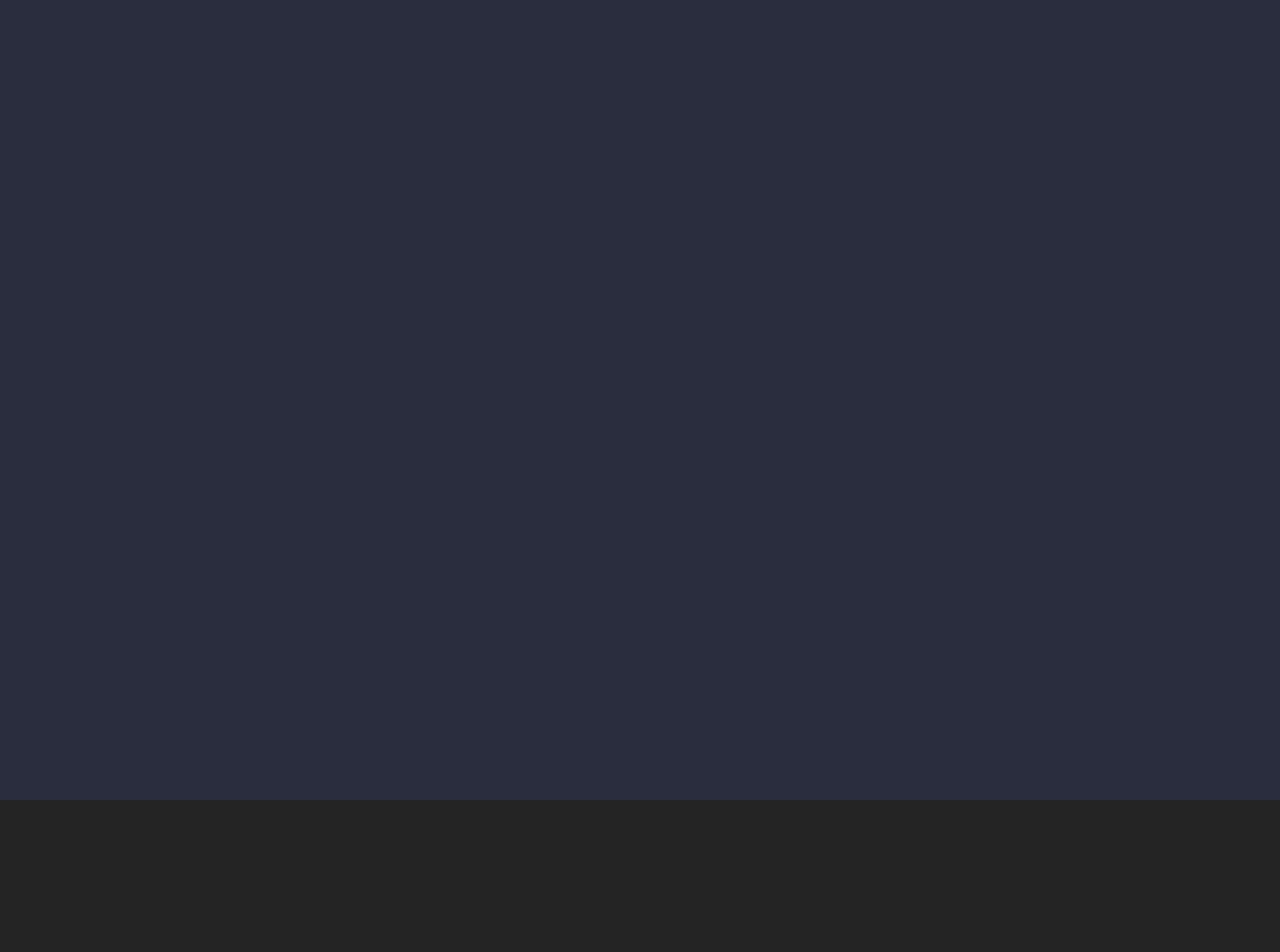
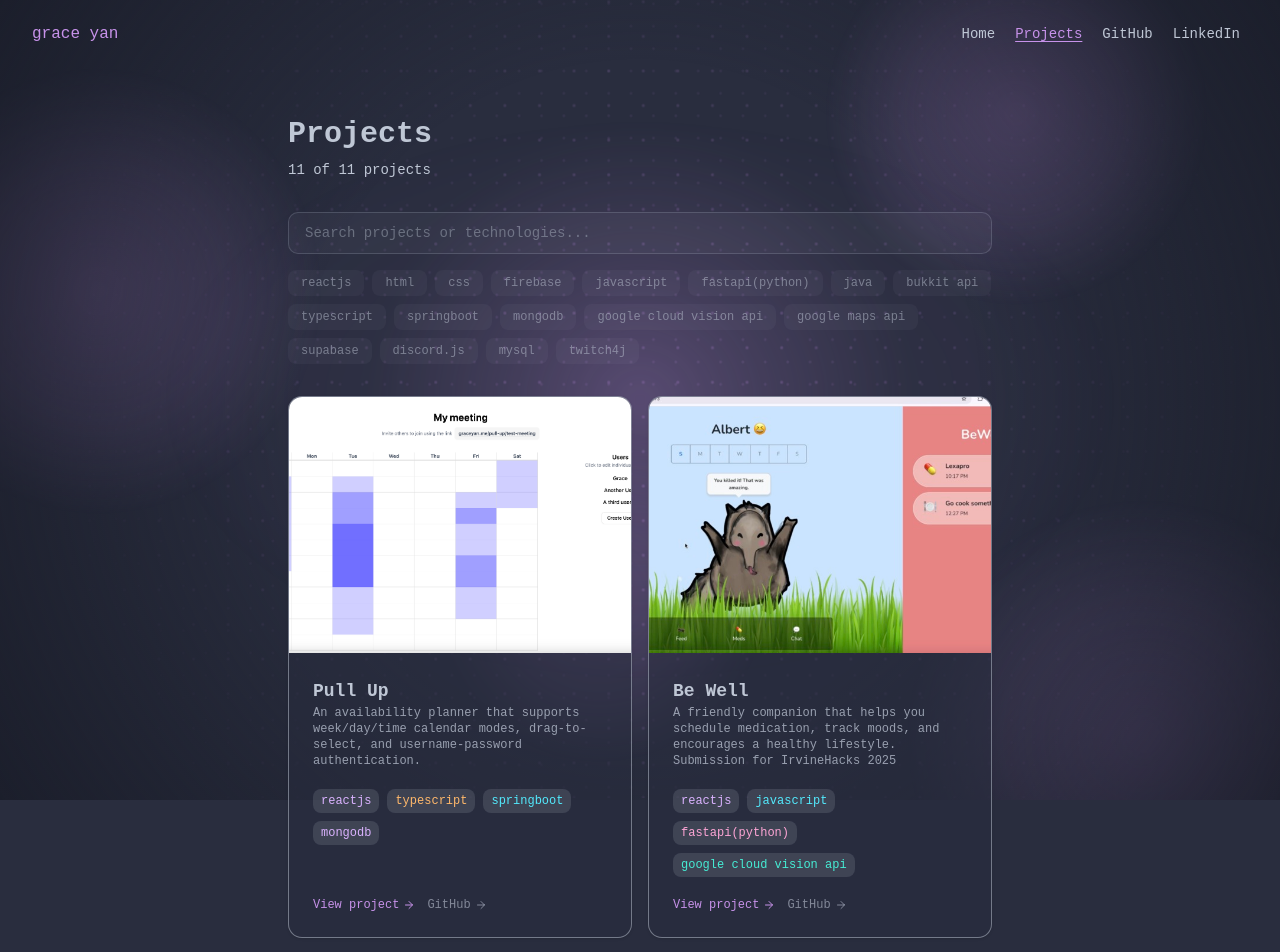
Before and after one commit to xgraceyan/grace-dev-portfolio, a React (Vite) app: page /projects in a window 1280 px wide. Before the commit this address had no page. Shown: the top 952 px of the page. Before the commit the page ends 800 px from the top, so only its background shows below. Built offline with nearby package versions, Linux system fonts and the light colour scheme.

Commit message:
feat: projects page

```diff
--- a/src/App.tsx
+++ b/src/App.tsx
@@ -1,12 +1,14 @@
 import { Route, Routes } from "react-router-dom";
 import Home from "./components/home/Home";
 import Layout from "./components/layout/Layout";
+import Projects from "./components/projects/Projects";
 
 export default function App() {
   return (
     <Routes>
       <Route element={<Layout />}>
         <Route path="/" element={<Home />} />
+        <Route path="/projects" element={<Projects />} />
       </Route>
     </Routes>
   );
--- a/src/components/home/FeaturedProjects.tsx
+++ b/src/components/home/FeaturedProjects.tsx
@@ -1,4 +1,4 @@
-import { projects, type Project } from "../projects/Projects";
+import { projects, type Project } from "../projects/projectsData";
 import ProjectsCard from "../projects/ProjectsCard";
 
 export default function FeaturedProjects() {
--- a/src/components/home/Home.tsx
+++ b/src/components/home/Home.tsx
@@ -5,7 +5,7 @@ import Hero from "./Hero";
 
 export default function Home() {
   return (
-    <div className="flex flex-col gap-16">
+    <div className="flex flex-col gap-16 pb-16">
       <Hero />
       <Experience />
       <FeaturedProjects />
--- a/src/components/layout/Layout.tsx
+++ b/src/components/layout/Layout.tsx
@@ -14,6 +14,10 @@ export default function Layout() {
       <div className="relative z-10 mx-auto pt-16 px-4 md:px-16 xl:px-72">
         <Outlet />
       </div>
+
+      <footer className="relative z-10 py-12 text-center text-xs text-secondary/40">
+        Made with ❤️ by Grace Yan
+      </footer>
     </div>
   );
 }
--- a/src/components/nav/Navbar.tsx
+++ b/src/components/nav/Navbar.tsx
@@ -6,18 +6,17 @@ import {
 } from "@/components/ui/navigation-menu";
 import { Link, useLocation } from "react-router-dom";
 
-interface NavLinks {
-  name: string;
-  path: string;
-}
+const internalLinks = [
+  { name: "Home", path: "/" },
+  { name: "Projects", path: "/projects" },
+];
+
+const externalLinks = [
+  { name: "GitHub", href: "https://github.com/xgraceyan" },
+  { name: "LinkedIn", href: "https://linkedin.com/in/grace-yan89" },
+];
 
 export default function Navbar() {
-  const links: NavLinks[] = [
-    { name: "Home", path: "/" },
-    { name: "Projects", path: "/projects" },
-    { name: "Contact", path: "/contact" },
-  ];
-
   const location = useLocation();
 
   return (
@@ -28,9 +27,8 @@ export default function Navbar() {
 
       <NavigationMenu>
         <NavigationMenuList>
-          {links.map((link) => {
+          {internalLinks.map((link) => {
             const active = location.pathname === link.path;
-
             return (
               <NavigationMenuItem key={link.path}>
                 <NavigationMenuLink asChild>
@@ -44,6 +42,21 @@ export default function Navbar() {
               </NavigationMenuItem>
             );
           })}
+
+          {externalLinks.map(({ name, href }) => (
+            <NavigationMenuItem key={name}>
+              <NavigationMenuLink asChild>
+                <a
+                  href={href}
+                  target="_blank"
+                  rel="noopener noreferrer"
+                  className="nav-link"
+                >
+                  {name}
+                </a>
+              </NavigationMenuLink>
+            </NavigationMenuItem>
+          ))}
         </NavigationMenuList>
       </NavigationMenu>
     </div>
--- a/src/components/projects/Projects.tsx
+++ b/src/components/projects/Projects.tsx
@@ -1,131 +1,110 @@
-export interface Project {
-  id: number;
-  title: string;
-  description: string;
-  tags: string[];
-  imgUrl: string;
-  viewUrl: string | null;
-  githubUrl: string;
-}
+import { useState, useMemo } from "react";
+import { getTagColor } from "@/lib/tagUtils";
+import ProjectsCard from "./ProjectsCard";
+import { projects } from "./projectsData";
 
-export const projects: Project[] = [
-  {
-    id: 1,
-    title: "Pull Up",
-    description:
-      "An availability planner that supports week/day/time calendar modes, drag-to-select, and username-password authentication.",
-    tags: ["reactjs", "typescript", "springboot", "mongodb"],
-    imgUrl: "./projects/pull-up.png",
-    viewUrl: "https://pullup.graceyan.me",
-    githubUrl: "https://github.com/xgraceyan/pull-up",
-  },
-  {
-    id: 2,
-    title: "Be Well",
-    description:
-      "A friendly companion that helps you schedule medication, track moods, and encourages a healthy lifestyle. Submission for IrvineHacks 2025",
-    tags: [
-      "reactjs",
-      "javascript",
-      "fastapi(python)",
-      "google cloud vision api",
-    ],
-    imgUrl: "./projects/be-well.jpg",
-    viewUrl: "https://devpost.com/software/bewell-b1an9m",
-    githubUrl: "https://github.com/xgraceyan/be-well/tree/master",
-  },
-  {
-    id: 3,
-    title: "Go Zot Go!",
-    description:
-      "A public transportation navigator with user-recommended routes and experiences, to help find the best way from A to B. Top 9 finalist for WebJam 2025",
-    tags: ["reactjs", "javascript", "fastapi(python)", "google maps api"],
-    imgUrl: "./projects/pull-up.png",
-    viewUrl: "https://pullup.graceyan.me", // TODO: Replace with deployed site url
-    githubUrl: "https://github.com/xgraceyan/go-zot-go",
-  },
-  {
-    id: 4,
-    title: "Ask a Cougar",
-    description:
-      "Ask a Cougar is web app developed as part of a service project to help answer questions about the high school experience. Used by over 300 students at Evergreen Valley High School and 200 middle school students.",
-    tags: ["reactjs", "supabase", "html", "css"],
-    imgUrl: "./projects/ask-a-cougar.png",
-    viewUrl: "https://askacougar.graceyan.me",
-    githubUrl: "https://github.com/xgraceyan/ask-a-cougar",
-  },
-  {
-    id: 5,
-    title: "Musication",
-    description:
-      "Musication is a website that aims to expose people to the various types of instruments in a classical setting. Second Place, Ctrl+Shift 2022.",
-    tags: ["reactjs", "html", "css"],
-    imgUrl: "./projects/musication.png",
-    viewUrl: "https://musication.graceyan.me",
-    githubUrl: "https://github.com/xgraceyan/musication",
-  },
-  {
-    id: 6,
-    title: "WhizFin",
-    description:
-      "I developed and currently maintain the official website for WhizFin, a 501(c)3 nonprofit that aims to educate people on financial literacy.",
-    tags: ["reactjs", "firebase", "html", "css"],
-    imgUrl: "./projects/whizfin.png",
-    viewUrl: "https://whizfin.graceyan.me",
-    githubUrl: "https://github.com/xgraceyan/whizfin-ui",
-  },
-  {
-    id: 7,
-    title: "Educated Brainstorm",
-    description:
-      "Educated Brainstorm is a web app developed by me and my hackathon teammates as a hybrid work solution with a task management and point system. Entry for 2022 Cisco Bridgehacks (Cisco High School Shadow Program).",
-    tags: ["reactjs", "firebase", "html", "css"],
-    imgUrl: "./projects/educated-brainstorm.png",
-    viewUrl: "https://educatedbrainstorm.graceyan.me/",
-    githubUrl: "https://github.com/xgraceyan/cisco-bridgehacks-8",
-  },
-  {
-    id: 8,
-    title: "Growing Tree",
-    description:
-      "An online school from the cloud. This project was my first React web application and is undergoing heavy modification right now.",
-    tags: ["reactjs", "firebase", "html", "css"],
-    imgUrl: "./projects/growingtree-2.png",
-    viewUrl: "https://growingtree.graceyan.me",
-    githubUrl: "https://github.com/xgraceyan/growingtree-old",
-  },
-  {
-    id: 9,
-    title: "Kore",
-    description:
-      "Kore is a multipurpose discord bot that is extremely customizable with moderation, economy, and fun features and commands. Hosting servers are down but the website and source code are still accessible.",
-    tags: ["discord.js", "mysql"],
-    imgUrl: "./projects/kore.png",
-    viewUrl: "https://kore.graceyan.me",
-    githubUrl: "https://github.com/xgraceyan/kore",
-  },
-  {
-    id: 10,
-    title: "StreamControlMC",
-    description:
-      "Plug-in to integrate Twitch live chat with Minecraft in-game events. Used by multiple Twitch livestreamers with >6k subscribers.",
-    tags: ["java", "twitch4j", "bukkit api"],
-    imgUrl: "./projects/streamcontrolmc.png",
-    viewUrl: null,
-    githubUrl: "https://github.com/xgraceyan/StreamControlMC",
-  },
-  {
-    id: 11,
-    title: "MCBingo",
-    description:
-      "A Minecraft plug-in to play bingo on servers, with dynamic GUI and multiplayer support.",
-    tags: ["java", "bukkit api"],
-    imgUrl: "./projects/mcbingo.png",
-    viewUrl: null,
-    githubUrl: "https://github.com/xgraceyan/MCBingo",
-  },
-];
+const tagFrequency = projects
+  .flatMap((p) => p.tags)
+  .reduce<Record<string, number>>((acc, tag) => {
+    acc[tag] = (acc[tag] ?? 0) + 1;
+    return acc;
+  }, {});
+
+const allTags = Object.keys(tagFrequency).sort(
+  (a, b) => tagFrequency[b] - tagFrequency[a]
+);
 
 export default function Projects() {
-  return <div>Hello world</div>;
+  const [search, setSearch] = useState("");
+  const [activeTags, setActiveTags] = useState<Set<string>>(new Set());
+
+  function toggleTag(tag: string) {
+    setActiveTags((prev) => {
+      const next = new Set(prev);
+      if (next.has(tag)) {
+        next.delete(tag);
+      } else {
+        next.add(tag);
+      }
+      return next;
+    });
+  }
+
+  const filtered = useMemo(() => {
+    const query = search.trim().toLowerCase();
+    return projects.filter((project) => {
+      const matchesSearch =
+        !query ||
+        project.title.toLowerCase().includes(query) ||
+        project.description.toLowerCase().includes(query) ||
+        project.tags.some((t) => t.toLowerCase().includes(query));
+
+      const matchesTags =
+        activeTags.size === 0 || project.tags.some((t) => activeTags.has(t));
+
+      return matchesSearch && matchesTags;
+    });
+  }, [search, activeTags]);
+
+  return (
+    <div className="flex flex-col gap-8 pb-16">
+      <div className="flex flex-col gap-2">
+        <h2 className="font-bold text-3xl">Projects</h2>
+        <p className="text-secondary font-light text-sm">
+          {filtered.length} of {projects.length} projects
+        </p>
+      </div>
+
+      <div className="flex flex-col gap-4">
+        <input
+          type="text"
+          placeholder="Search projects or technologies..."
+          value={search}
+          onChange={(e) => setSearch(e.target.value)}
+          className="w-full rounded-lg border border-secondary/20 bg-secondary/5 px-4 py-2.5 text-sm text-foreground placeholder:text-secondary/40 focus:border-primary/50 focus:outline-none transition-colors duration-200"
+        />
+
+        <div className="flex flex-wrap gap-2">
+          {allTags.map((tag) => {
+            const color = getTagColor(tag);
+            const isActive = activeTags.has(tag);
+            return (
+              <button
+                key={tag}
+                onClick={() => toggleTag(tag)}
+                className={`px-3 py-1 text-xs rounded-md transition-all duration-200 cursor-pointer ${
+                  isActive
+                    ? `${color.text} bg-secondary/20 border border-current/30 [filter:drop-shadow(0_0_6px_currentColor)]`
+                    : "text-secondary/50 bg-secondary/5 border border-transparent hover:text-secondary/80 hover:bg-secondary/15"
+                }`}
+              >
+                {tag}
+              </button>
+            );
+          })}
+          {activeTags.size > 0 && (
+            <button
+              onClick={() => setActiveTags(new Set())}
+              className="px-3 py-1 text-xs rounded-md text-secondary/40 hover:text-secondary/70 transition-colors duration-200 cursor-pointer"
+            >
+              clear all
+            </button>
+          )}
+        </div>
+      </div>
+
+      {filtered.length > 0 ? (
+        <div className="grid grid-cols-1 md:grid-cols-2 2xl:grid-cols-3 gap-4">
+          {filtered.map((project) => (
+            <ProjectsCard key={project.id} project={project} />
+          ))}
+        </div>
+      ) : (
+        <div className="flex flex-col items-center gap-2 py-24 text-secondary/40">
+          <p className="text-lg font-semibold">No projects found</p>
+          <p className="text-sm">Try adjusting your search or filters</p>
+        </div>
+      )}
+    </div>
+  );
 }
--- a/src/components/projects/ProjectsCard.tsx
+++ b/src/components/projects/ProjectsCard.tsx
@@ -1,6 +1,7 @@
+import { ArrowRight } from "lucide-react";
 import { getTagColor } from "@/lib/tagUtils";
 import { Card, CardDescription, CardHeader, CardTitle } from "../ui/card";
-import type { Project } from "./Projects";
+import type { Project } from "./projectsData";
 
 interface ProjectsCardProps {
   project: Project;
@@ -8,10 +9,13 @@ interface ProjectsCardProps {
 
 export default function ProjectsCard({ project }: ProjectsCardProps) {
   return (
-    <Card
-      className="flex flex-col hover:shadow-black/20 hover:shadow-xl hover:cursor-pointer transition-shadow duration-200 overflow-hidden"
-      key={project.id}
+    <a
+      href={project.githubUrl}
+      target="_blank"
+      rel="noopener noreferrer"
+      className="block group"
     >
+      <Card className="flex flex-col group-hover:shadow-black/20 group-hover:shadow-xl transition-shadow duration-200 overflow-hidden h-full cursor-pointer">
         <div className="w-full h-64 overflow-hidden">
           <img
             src={project.imgUrl}
@@ -27,11 +31,9 @@ export default function ProjectsCard({ project }: ProjectsCardProps) {
             <CardDescription className="text-xs">
               {project.description}
             </CardDescription>
-          {/* <CardContent>
+          </CardHeader>
 
-          </CardContent> */}
-        </CardHeader>
-        <div className="flex flex-wrap gap-2 pt-4 mt-auto">
+          <div className="flex flex-wrap gap-2 pt-3">
             {project.tags?.map((tag, index) => {
               const color = getTagColor(tag);
               return (
@@ -44,7 +46,33 @@ export default function ProjectsCard({ project }: ProjectsCardProps) {
               );
             })}
           </div>
+
+          <div className="flex gap-3 pt-3 mt-auto">
+            {project.viewUrl && (
+              <a
+                href={project.viewUrl}
+                target="_blank"
+                rel="noopener noreferrer"
+                onClick={(e) => e.stopPropagation()}
+                className="inline-flex items-center gap-1 text-xs text-primary hover:underline glow group/link"
+              >
+                View project{" "}
+                <ArrowRight className="size-3 transition-transform duration-200 group-hover/link:translate-x-0.5" />
+              </a>
+            )}
+            <a
+              href={project.githubUrl}
+              target="_blank"
+              rel="noopener noreferrer"
+              onClick={(e) => e.stopPropagation()}
+              className="inline-flex items-center gap-1 text-xs text-secondary/60 hover:text-secondary transition-colors duration-200 group/link"
+            >
+              GitHub{" "}
+              <ArrowRight className="size-3 transition-transform duration-200 group-hover/link:translate-x-0.5" />
+            </a>
+          </div>
         </div>
       </Card>
+    </a>
   );
 }
--- /dev/null
+++ b/src/components/projects/projectsData.ts
@@ -0,0 +1,127 @@
+export interface Project {
+  id: number;
+  title: string;
+  description: string;
+  tags: string[];
+  imgUrl: string;
+  viewUrl: string | null;
+  githubUrl: string;
+}
+
+export const projects: Project[] = [
+  {
+    id: 1,
+    title: "Pull Up",
+    description:
+      "An availability planner that supports week/day/time calendar modes, drag-to-select, and username-password authentication.",
+    tags: ["reactjs", "typescript", "springboot", "mongodb"],
+    imgUrl: "./projects/pull-up.png",
+    viewUrl: "https://pullup.graceyan.me",
+    githubUrl: "https://github.com/xgraceyan/pull-up",
+  },
+  {
+    id: 2,
+    title: "Be Well",
+    description:
+      "A friendly companion that helps you schedule medication, track moods, and encourages a healthy lifestyle. Submission for IrvineHacks 2025",
+    tags: [
+      "reactjs",
+      "javascript",
+      "fastapi(python)",
+      "google cloud vision api",
+    ],
+    imgUrl: "./projects/be-well.jpg",
+    viewUrl: "https://devpost.com/software/bewell-b1an9m",
+    githubUrl: "https://github.com/xgraceyan/be-well/tree/master",
+  },
+  {
+    id: 3,
+    title: "Go Zot Go!",
+    description:
+      "A public transportation navigator with user-recommended routes and experiences, to help find the best way from A to B. Top 9 finalist for WebJam 2025",
+    tags: ["reactjs", "javascript", "fastapi(python)", "google maps api"],
+    imgUrl: "./projects/pull-up.png",
+    viewUrl: "https://pullup.graceyan.me", // TODO: Replace with deployed site url
+    githubUrl: "https://github.com/xgraceyan/go-zot-go",
+  },
+  {
+    id: 4,
+    title: "Ask a Cougar",
+    description:
+      "Ask a Cougar is web app developed as part of a service project to help answer questions about the high school experience. Used by over 300 students at Evergreen Valley High School and 200 middle school students.",
+    tags: ["reactjs", "supabase", "html", "css"],
+    imgUrl: "./projects/ask-a-cougar.png",
+    viewUrl: "https://askacougar.graceyan.me",
+    githubUrl: "https://github.com/xgraceyan/ask-a-cougar",
+  },
+  {
+    id: 5,
+    title: "Musication",
+    description:
+      "Musication is a website that aims to expose people to the various types of instruments in a classical setting. Second Place, Ctrl+Shift 2022.",
+    tags: ["reactjs", "html", "css"],
+    imgUrl: "./projects/musication.png",
+    viewUrl: "https://musication.graceyan.me",
+    githubUrl: "https://github.com/xgraceyan/musication",
+  },
+  {
+    id: 6,
+    title: "WhizFin",
+    description:
+      "I developed and currently maintain the official website for WhizFin, a 501(c)3 nonprofit that aims to educate people on financial literacy.",
+    tags: ["reactjs", "firebase", "html", "css"],
+    imgUrl: "./projects/whizfin.png",
+    viewUrl: "https://whizfin.graceyan.me",
+    githubUrl: "https://github.com/xgraceyan/whizfin-ui",
+  },
+  {
+    id: 7,
+    title: "Educated Brainstorm",
+    description:
+      "Educated Brainstorm is a web app developed by me and my hackathon teammates as a hybrid work solution with a task management and point system. Entry for 2022 Cisco Bridgehacks (Cisco High School Shadow Program).",
+    tags: ["reactjs", "firebase", "html", "css"],
+    imgUrl: "./projects/educated-brainstorm.png",
+    viewUrl: "https://educatedbrainstorm.graceyan.me/",
+    githubUrl: "https://github.com/xgraceyan/cisco-bridgehacks-8",
+  },
+  {
+    id: 8,
+    title: "Growing Tree",
+    description:
+      "An online school from the cloud. This project was my first React web application and is undergoing heavy modification right now.",
+    tags: ["reactjs", "firebase", "html", "css"],
+    imgUrl: "./projects/growingtree-2.png",
+    viewUrl: "https://growingtree.graceyan.me",
+    githubUrl: "https://github.com/xgraceyan/growingtree-old",
+  },
+  {
+    id: 9,
+    title: "Kore",
+    description:
+      "Kore is a multipurpose discord bot that is extremely customizable with moderation, economy, and fun features and commands. Hosting servers are down but the website and source code are still accessible.",
+    tags: ["discord.js", "mysql"],
+    imgUrl: "./projects/kore.png",
+    viewUrl: "https://kore.graceyan.me",
+    githubUrl: "https://github.com/xgraceyan/kore",
+  },
+  {
+    id: 10,
+    title: "StreamControlMC",
+    description:
+      "Plug-in to integrate Twitch live chat with Minecraft in-game events. Used by multiple Twitch livestreamers with >6k subscribers.",
+    tags: ["java", "twitch4j", "bukkit api"],
+    imgUrl: "./projects/streamcontrolmc.png",
+    viewUrl: null,
+    githubUrl: "https://github.com/xgraceyan/StreamControlMC",
+  },
+  {
+    id: 11,
+    title: "MCBingo",
+    description:
+      "A Minecraft plug-in to play bingo on servers, with dynamic GUI and multiplayer support.",
+    tags: ["java", "bukkit api"],
+    imgUrl: "./projects/mcbingo.png",
+    viewUrl: null,
+    githubUrl: "https://github.com/xgraceyan/MCBingo",
+  },
+];
--- a/src/components/ui/navigation-menu.tsx
+++ b/src/components/ui/navigation-menu.tsx
@@ -129,7 +129,7 @@ function NavigationMenuLink({
     <NavigationMenuPrimitive.Link
       data-slot="navigation-menu-link"
       className={cn(
-        "data-[active=true]:bg-accent/50 data-[active=true]:text-accent-foreground focus:bg-accent focus:text-accent-foreground focus-visible:ring-ring/50 [&_svg:not([class*='text-'])]:text-muted-foreground flex flex-col gap-1 rounded-sm p-2 text-sm transition-all outline-none focus-visible:ring-[3px] focus-visible:outline-1 [&_svg:not([class*='size-'])]:size-4",
+        "focus-visible:ring-ring/50 [&_svg:not([class*='text-'])]:text-muted-foreground flex flex-col gap-1 rounded-sm p-2 text-sm transition-all outline-none focus-visible:ring-[3px] focus-visible:outline-1 [&_svg:not([class*='size-'])]:size-4",
         className
       )}
       {...props}
```
Lines whose indentation alone changed are shown as unchanged.
